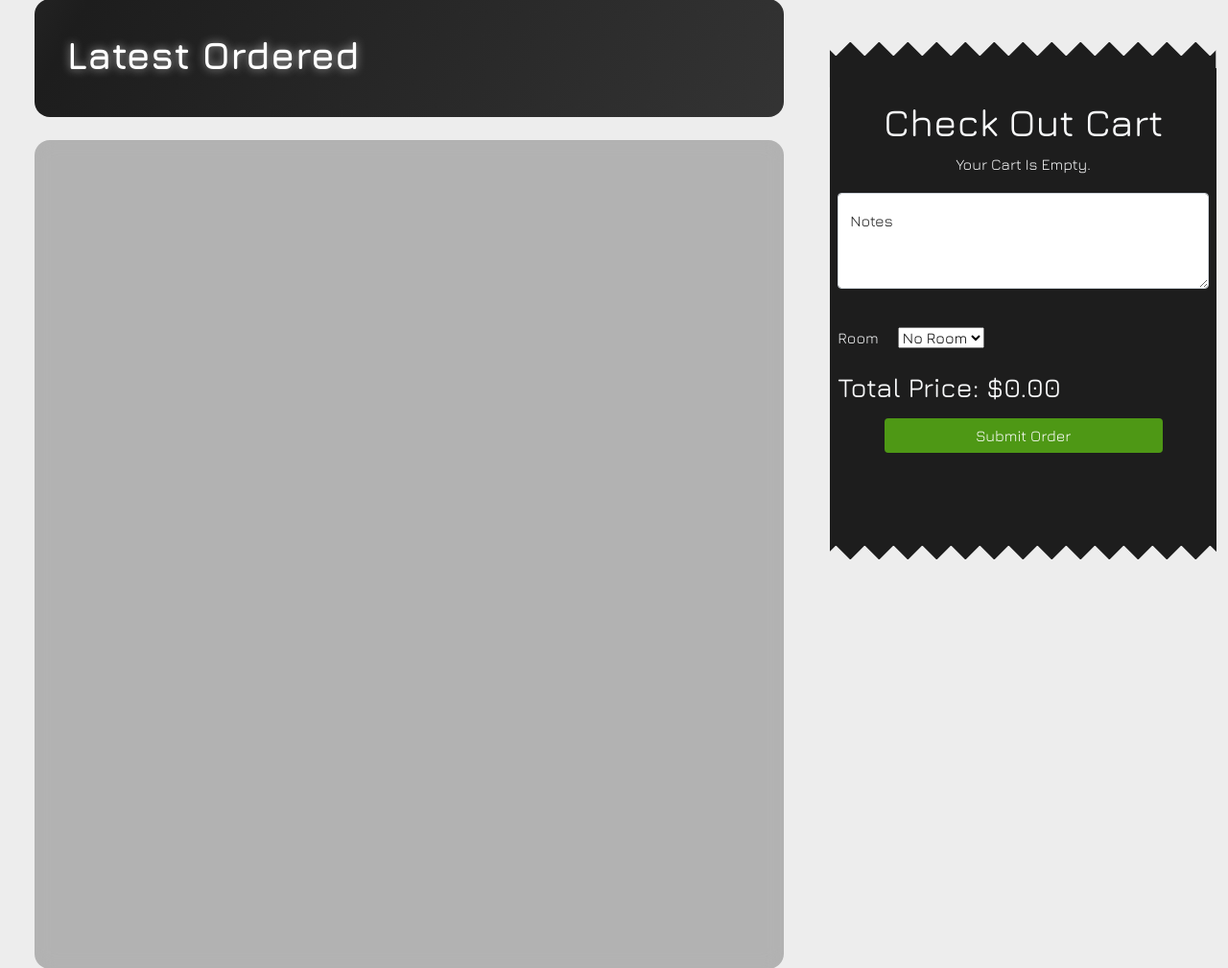
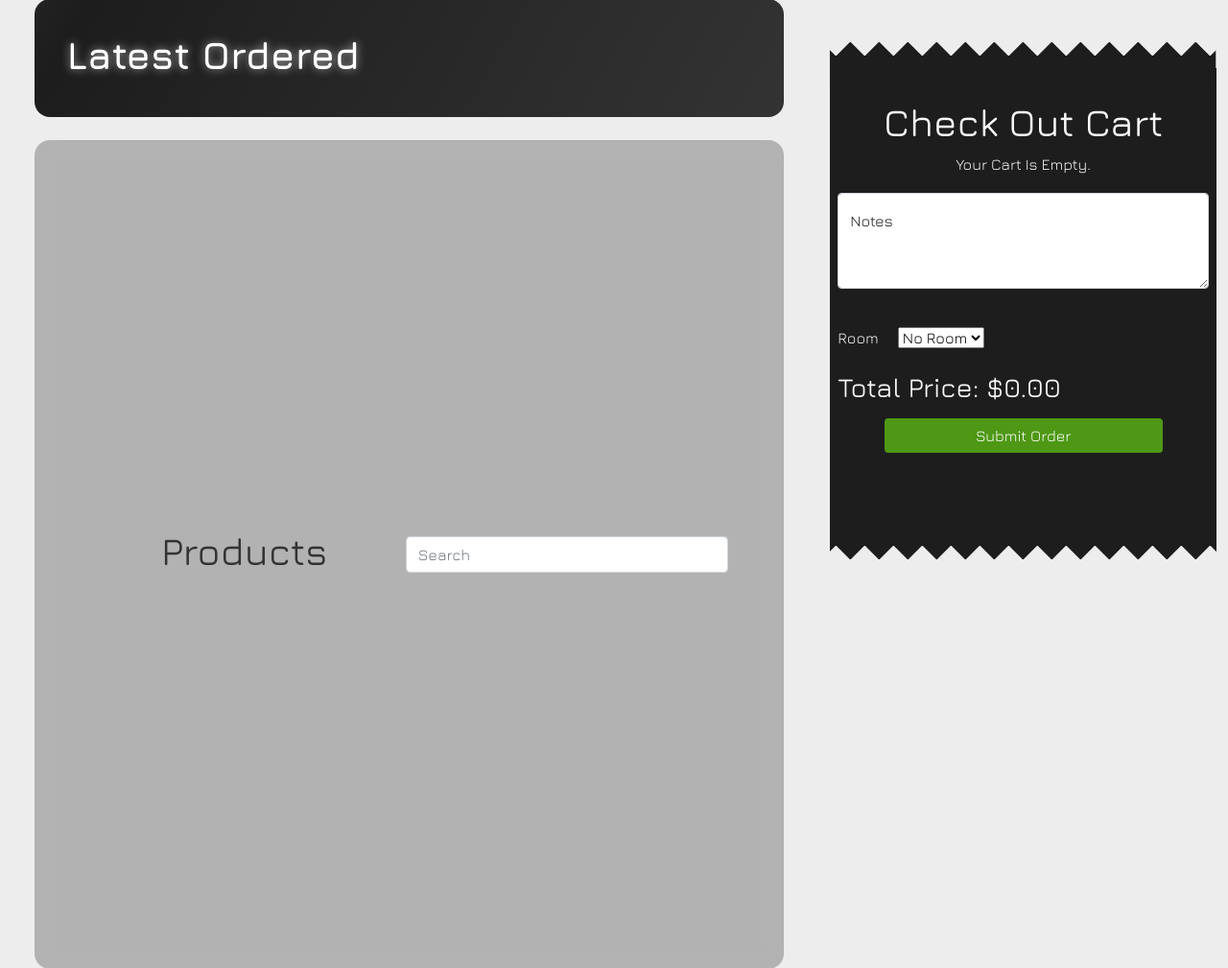
Before and after one commit to sasuna44/php-project-team, a PHP site: page /user.php in a window 1280 px wide. Shown: the part 25-1034 px from the top of the page at 96% size. Run offline with PHP 8.4, Linux system fonts and the light colour scheme; data that the repository does not hold is empty.

Commit message:
search bar that i forgot

```diff
--- a/user.php
+++ b/user.php
@@ -103,11 +103,16 @@ if(isset($_POST['add_to_cart'])){
                     <div class="container">
                         <div class="row">
                             <div class="product-section">
-                                <div class="row justify-content-between flex-wrap row-product">
+                                <div class="row justify-content-between flex-wrap row-product gx-0">
+                                    <div class="row justify-content-center align-items-center gx-0 ">
+                                          <h1 class="text-center "style="width: 21rem;">Products</h1>
+                                         <input class="form-control me-2" style="width: 21rem;" type="search" name="product-search" id="product_search" placeholder="Search" aria-label="Search">
+                                    </div>
+
                                     <?php
                                         $result = $db->get_data('products');
                                         while ($row = $result->fetch_assoc()) {
-                                            echo '<div class="col-sm-12 col-md-6 col-lg-4 my-4  p-0">';
+                                            echo '<div class="col-sm-12 col-md-6 col-lg-4 my-4  p-0 product-col">';
                                             echo '<div class="card card-main-product m-auto border-0">';
                                             echo ' <div class="card-content">';
                                             echo '     <div class="product-price">';
@@ -126,7 +131,8 @@ if(isset($_POST['add_to_cart'])){
                                             echo '             <input type="hidden" value="' . $row['product_name'] . '" name="product_name" />';
                                             echo '             <input type = "hidden" value="' . $row['product_image'] . '" name="product_image" />';
                                             echo '             <input type = "hidden" value="' . $row['product_price'] . '" name="product_price" />';
-                                            echo '             <button type="submit" name="add_to_cart" class="btn my-3 add-to-cart-btn">Add to cart</button>';                                            echo '          </div>';
+                                            echo '             <button type="submit" name="add_to_cart" class="btn my-3 add-to-cart-btn">Add to cart</button>';
+                                             echo '          </div>';
                                             echo '             </form>';
                                             echo '     </div>';
                                             echo ' </div>';
@@ -164,11 +170,9 @@ if(isset($_POST['add_to_cart'])){
                                 echo '    <div class="cart-price">';
                                 echo '        <span class="fw-bolder">$' . $item['product_price'] . '</span>';
                                 echo '    </div>';
-                                echo '    <div class="cart-close ">';
-                                echo '          <a href="user.php?action=remove&product_id=' . $item['product_id'] . '">';
-                                echo '            <button type="button" class="btn close-btn bg-danger text-light"> Remove </button>';
-                                echo '        </a>';
-                                echo '    </div>';
+                                echo '    <div class="cart-close">';
+                                echo '            <button type="button" class="btn close-btn bg-danger text-light" onclick="removeFromCart(' . $item['product_id'] . ')"> Remove </button>';
+                                 echo '    </div>';
                                 echo '</div>';
                             }
                         } else {
@@ -306,6 +310,24 @@ if(isset($_POST['add_to_cart'])){
             error.innerHTML = '';
 
     }
+    function removeFromCart(product_id) {
+        window.location.href = 'user.php?action=remove&product_id=' + product_id;
+    }
+    document.getElementById('product_search').addEventListener('keyup', function() {
+                                            var input, filter, cards, cardContainer, h5, title, i;
+                                            input = document.getElementById("product_search");
+                                            filter = input.value.toUpperCase();
+                                            cardContainer = document.getElementsByClassName("row-product");
+                                            cards = cardContainer[0].getElementsByClassName(" product-col");
+                                            for (i = 0; i < cards.length; i++) {
+                                                title = cards[i].querySelector(".card-content-details h6");
+                                                if (title.innerText.toUpperCase().indexOf(filter) > -1) {
+                                                    cards[i].style.display = "";
+                                                } else {
+                                                    cards[i].style.display = "none";
+                                                }
+                                            }
+                                        });
 </script>
 </body>
 </html>
```
